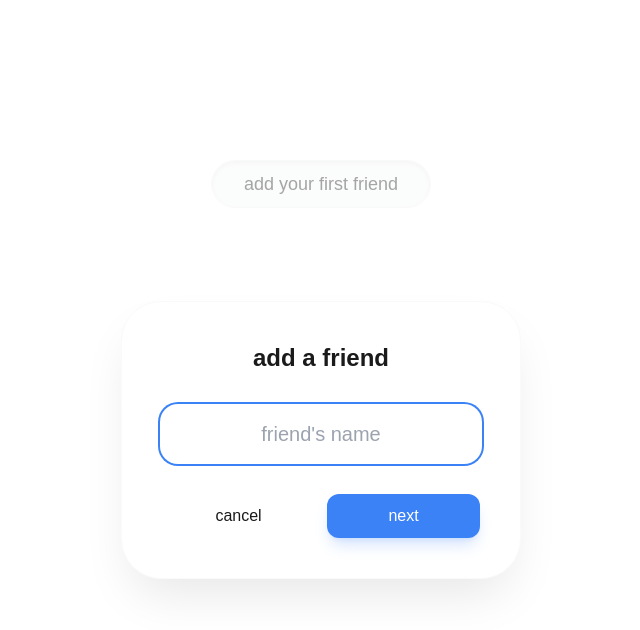
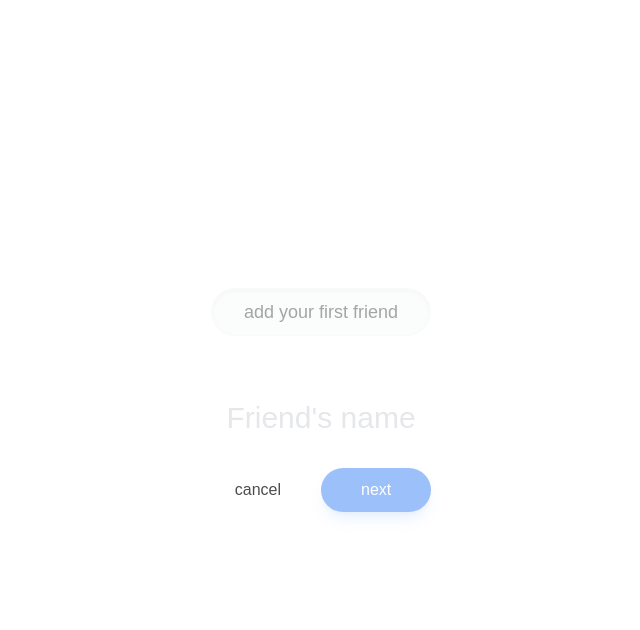
Before and after one commit to AnushriyaB/human-crm, a React (Vite) app: page /dashboard in a window 1280 px wide. Both pictures are taken after a click on the button "add your first friend". Shown: the top 630 px of the page, without its empty margins (319-959 px from the left). Built offline with nearby package versions, Linux system fonts and the light colour scheme; a web font is replaced by a local one.

Commit message:
UI: Refine AddFriend into Minimalist Flow

```diff
--- a/src/components/AddFriend.jsx
+++ b/src/components/AddFriend.jsx
@@ -2,6 +2,7 @@ import React, { useState } from 'react';
 import { motion, AnimatePresence } from 'framer-motion';
 import { Button } from './ui/Button';
 import { Input } from './ui/Input';
+import { Icons } from './ui/Icons';
 
 const WORDS = ['sun', 'moon', 'river', 'sky', 'star', 'tree', 'flower', 'ocean', 'mountain', 'cloud'];
 
@@ -9,6 +10,7 @@ export default function AddFriend({ onCancel, onComplete }) {
     const [step, setStep] = useState('name'); // name | share
     const [name, setName] = useState('');
     const [passphrase, setPassphrase] = useState('');
+    const [copied, setCopied] = useState(false);
 
     const generatePassphrase = () => {
         const w1 = WORDS[Math.floor(Math.random() * WORDS.length)];
@@ -25,45 +27,73 @@ export default function AddFriend({ onCancel, onComplete }) {
             const code = generatePassphrase();
             setPassphrase(code);
             setStep('share');
-            // Auto-save friend (Quick Add) so they appear on shelf if abandoned
+            // Auto-save friend (Quick Add)
             onComplete({ name, passphrase: code, navigate: false });
         }
     };
 
+    const handleCopy = () => {
+        navigator.clipboard.writeText(passphrase);
+        setCopied(true);
+        setTimeout(() => {
+            onCancel(); // Close modal/go to dashboard
+        }, 800);
+    };
+
     return (
-        <div className="flex flex-col items-center justify-center min-h-[50vh] w-full max-w-md mx-auto p-6">
+        <div className="flex flex-col items-center justify-center w-full max-w-md mx-auto pt-8">
             <motion.div
                 initial={{ opacity: 0, y: 20 }}
                 animate={{ opacity: 1, y: 0 }}
-                className="bg-white p-10 rounded-[2.5rem] shadow-[0_25px_50px_-12px_rgba(0,0,0,0.1)] w-full border border-gray-50"
+                className="w-full"
             >
-                <h2 className="text-2xl font-bold mb-8 text-text-primary text-center">
-                    {step === 'name' ? 'add a friend' : 'share this'}
-                </h2>
-
                 <AnimatePresence mode="wait">
                     {step === 'name' ? (
                         <motion.form
                             key="name"
-                            initial={{ opacity: 0, x: 20 }}
-                            animate={{ opacity: 1, x: 0 }}
-                            exit={{ opacity: 0, x: -20 }}
-                            transition={{ duration: 0.3 }}
+                            initial={{ opacity: 0, y: 20 }}
+                            animate={{ opacity: 1, y: 0 }}
+                            exit={{ opacity: 0, y: -20 }}
+                            transition={{ duration: 0.4, ease: "easeOut" }}
                             onSubmit={handleNameSubmit}
-                            className="w-full space-y-6"
+                            className="w-full flex flex-col items-center space-y-8"
                         >
-                            <Input
-                                placeholder="friend's name"
+                            <div className="relative w-full max-w-xs">
+                                <input
+                                    placeholder="Friend's name"
                                     value={name}
                                     onChange={(e) => setName(e.target.value)}
                                     autoFocus
-                                className="text-center text-xl bg-gray-50 border-transparent focus:bg-white transition-all h-14 rounded-2xl"
+                                    className="w-full text-center text-3xl font-medium bg-transparent border-none outline-none placeholder:text-gray-200 text-text-primary caret-brand caret-[4px]"
+                                    style={{ caretColor: '#3B82F6' }} // Ensure brand color
                                 />
-                            <div className="flex gap-3 pt-2">
-                                <Button type="button" variant="ghost" onClick={onCancel} className="flex-1 rounded-xl lowercase">
+                                {name === '' && (
+                                    <motion.div
+                                        initial={{ opacity: 0 }}
+                                        animate={{ opacity: 1 }}
+                                        className="absolute inset-0 pointer-events-none flex items-center justify-center"
+                                    >
+                                        {/* Optional: Blinking cursor visual if native isn't thick enough,
+                                            but native caret-brand is usually good.
+                                            User asked for "Friend's name" placeholder. */}
+                                    </motion.div>
+                                )}
+                            </div>
+
+                            <div className="flex gap-4">
+                                <Button
+                                    type="button"
+                                    variant="ghost"
+                                    onClick={onCancel}
+                                    className="rounded-full px-6 py-3 text-text-secondary hover:text-text-primary hover:bg-gray-50 transition-colors lowercase"
+                                >
                                     cancel
                                 </Button>
-                                <Button type="submit" className="flex-1 rounded-xl lowercase shadow-lg shadow-brand/20">
+                                <Button
+                                    type="submit"
+                                    disabled={!name}
+                                    className="rounded-full px-10 py-3 bg-brand text-white shadow-lg shadow-brand/20 hover:shadow-brand/30 transition-all lowercase disabled:opacity-50 disabled:cursor-not-allowed"
+                                >
                                     next
                                 </Button>
                             </div>
@@ -71,35 +101,34 @@ export default function AddFriend({ onCancel, onComplete }) {
                     ) : (
                         <motion.div
                             key="share"
-                            initial={{ opacity: 0, x: 20 }}
-                            animate={{ opacity: 1, x: 0 }}
-                            exit={{ opacity: 0, x: -20 }}
-                            transition={{ duration: 0.3 }}
-                            className="w-full space-y-8 text-center"
+                            initial={{ opacity: 0, y: 20 }}
+                            animate={{ opacity: 1, y: 0 }}
+                            exit={{ opacity: 0, y: -20 }}
+                            transition={{ duration: 0.4 }}
+                            className="w-full flex flex-col items-center space-y-8 text-center"
                         >
+                            <div className="space-y-2">
+                                <p className="text-text-secondary text-sm lowercase">invite code for <span className="font-semibold text-text-primary">{name}</span></p>
                                 <div
-                                className="p-6 bg-gray-50 rounded-2xl border border-dashed border-gray-200 cursor-copy active:scale-95 transition-transform group hover:border-brand/30"
-                                onClick={() => {
-                                    navigator.clipboard.writeText(passphrase);
-                                    setTimeout(onCancel, 200);
-                                }}
+                                    className="text-4xl font-mono text-brand font-medium tracking-tight cursor-pointer selection:bg-blue-100"
+                                    onClick={handleCopy}
                                 >
-                                <p className="text-sm text-text-secondary mb-3">their unique key (click to copy)</p>
-                                <p className="text-3xl font-mono text-brand select-all tracking-wider break-all group-hover:line-through decoration-brand">{passphrase}</p>
+                                    {passphrase}
                                 </div>
-                            <p className="text-text-secondary text-sm px-4 leading-relaxed">
-                                share this with <b className="text-text-primary">{name}</b> so they can join your world.
-                            </p>
-                            <div className="flex gap-3 flex-col pt-2">
-                                <Button onClick={() => onComplete({ name, passphrase, navigate: true, isEdit: true })} className="w-full rounded-xl py-6 lowercase shadow-lg shadow-brand/20">
-                                    simulate friend filling form
+                            </div>
+
+                            <div className="flex flex-col gap-3 w-full max-w-xs">
+                                <Button
+                                    onClick={() => onComplete({ name, passphrase, navigate: true, isEdit: true })}
+                                    className="w-full rounded-full py-4 lowercase bg-white border border-gray-100 shadow-sm text-text-primary hover:bg-gray-50 transition-all"
+                                >
+                                    fill details manually
                                 </Button>
                                 <Button
-                                    variant="ghost"
-                                    onClick={onCancel}
-                                    className="lowercase border border-gray-200 rounded-xl hover:bg-gray-50 bg-white"
+                                    onClick={handleCopy}
+                                    className={`w-full rounded-full py-4 lowercase transition-all ${copied ? 'bg-green-500 hover:bg-green-600 text-white shadow-green-500/20' : 'bg-brand text-white shadow-brand/20'}`}
                                 >
-                                    close
+                                    {copied ? 'copied! sending you back...' : 'copy passkey'}
                                 </Button>
                             </div>
                         </motion.div>
```
Also changed, not shown: 5 other files (tests, documents, lock files or other folders). Lines whose indentation alone changed are shown as unchanged.
